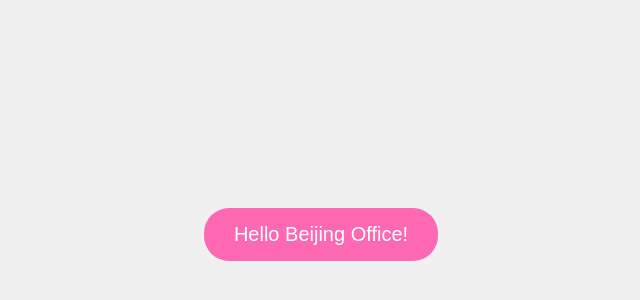
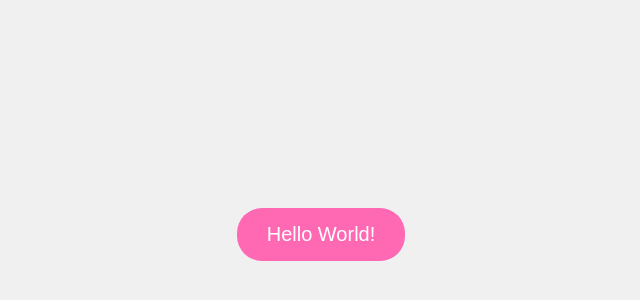
Before and after one commit to alsirpa/emoji-button, a plain HTML site: page index.html in a window 1280 px wide. Shown: the part 166-466 px from the top of the page, without its empty margins (319-959 px from the left). Drawn offline with Linux system fonts and the light colour scheme.

Commit message:
Add index.html

```diff
--- a/index.html
+++ b/index.html
@@ -38,7 +38,7 @@
     </style>
 </head>
 <body>
-    <button class="fun-button">Hello Beijing Office!</button>
+    <button class="fun-button">Hello World!</button>
     <script src="script.js"></script>
 </body>
 </html>
```
